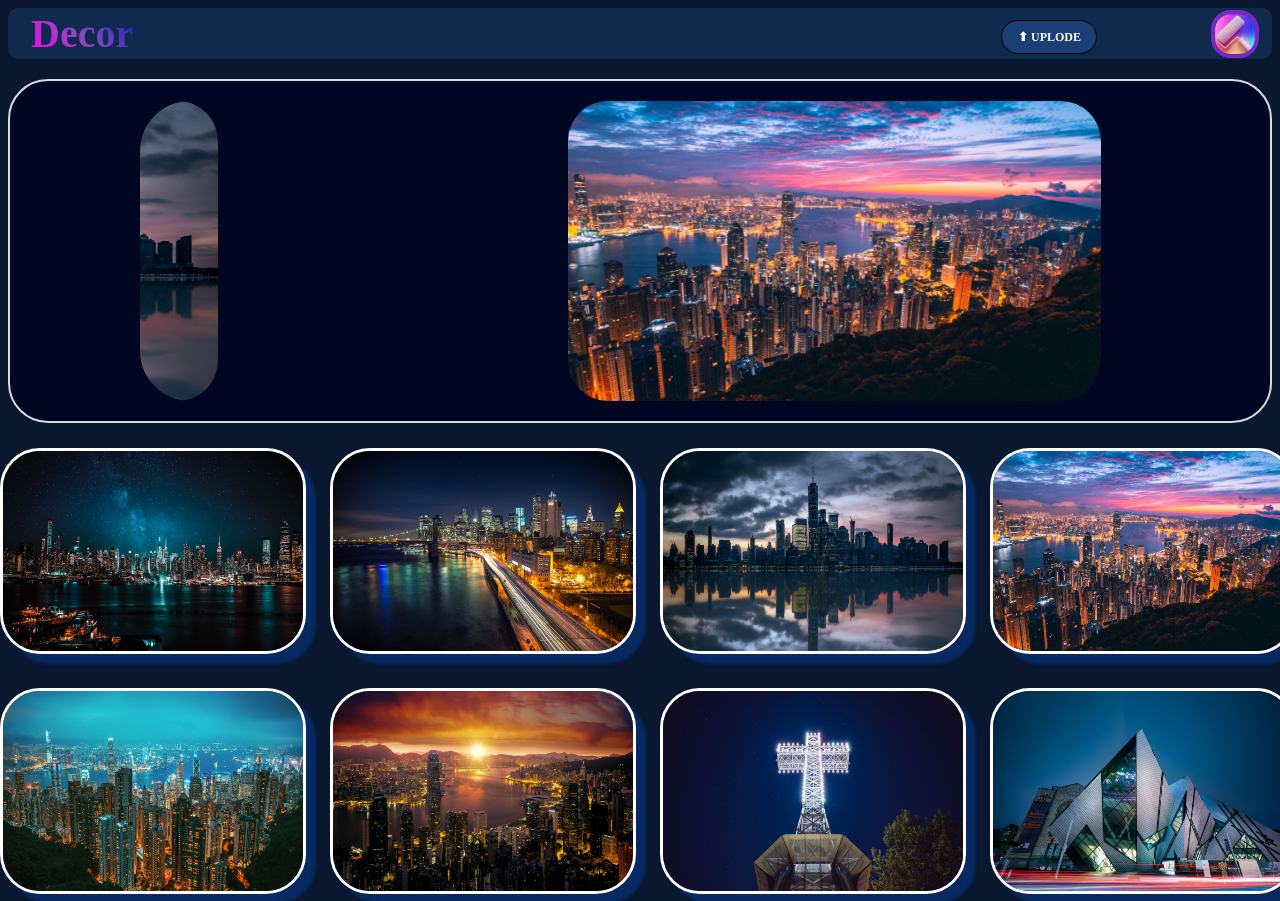
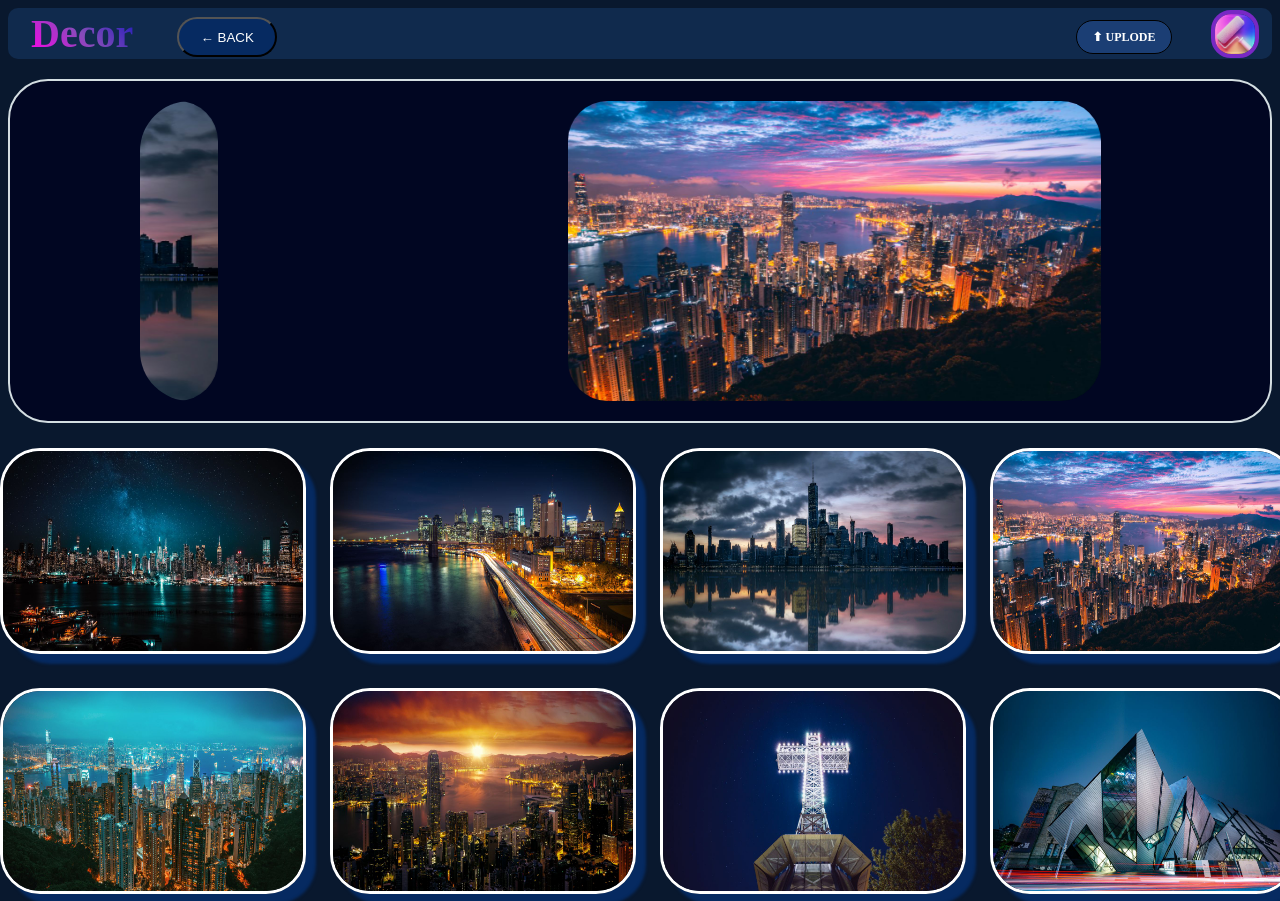
Before and after one commit to dhuruvkoli41/page3, a plain HTML site: page index.html in a window 1280 px wide. Shown: the top 901 px of the page. Drawn offline with Linux system fonts and the light colour scheme.

Commit message:
Update index.html

```diff
--- a/index.html
+++ b/index.html
@@ -9,6 +9,7 @@
 <body id="body">
     <div class="bar">
         <div class="name">Decor</div>
+          <a href="https://dhuruvkoli41.github.io/page2/"><button>&#8592; BACK</button></a>
         <div class="m"> <input type="file" id="fileInput" accept="image/*">
              <label for="fileInput" class="upload-btn">&#11014; UPLODE</label></div>
         <div><img class="icon" src="icon.png"></div>
```
